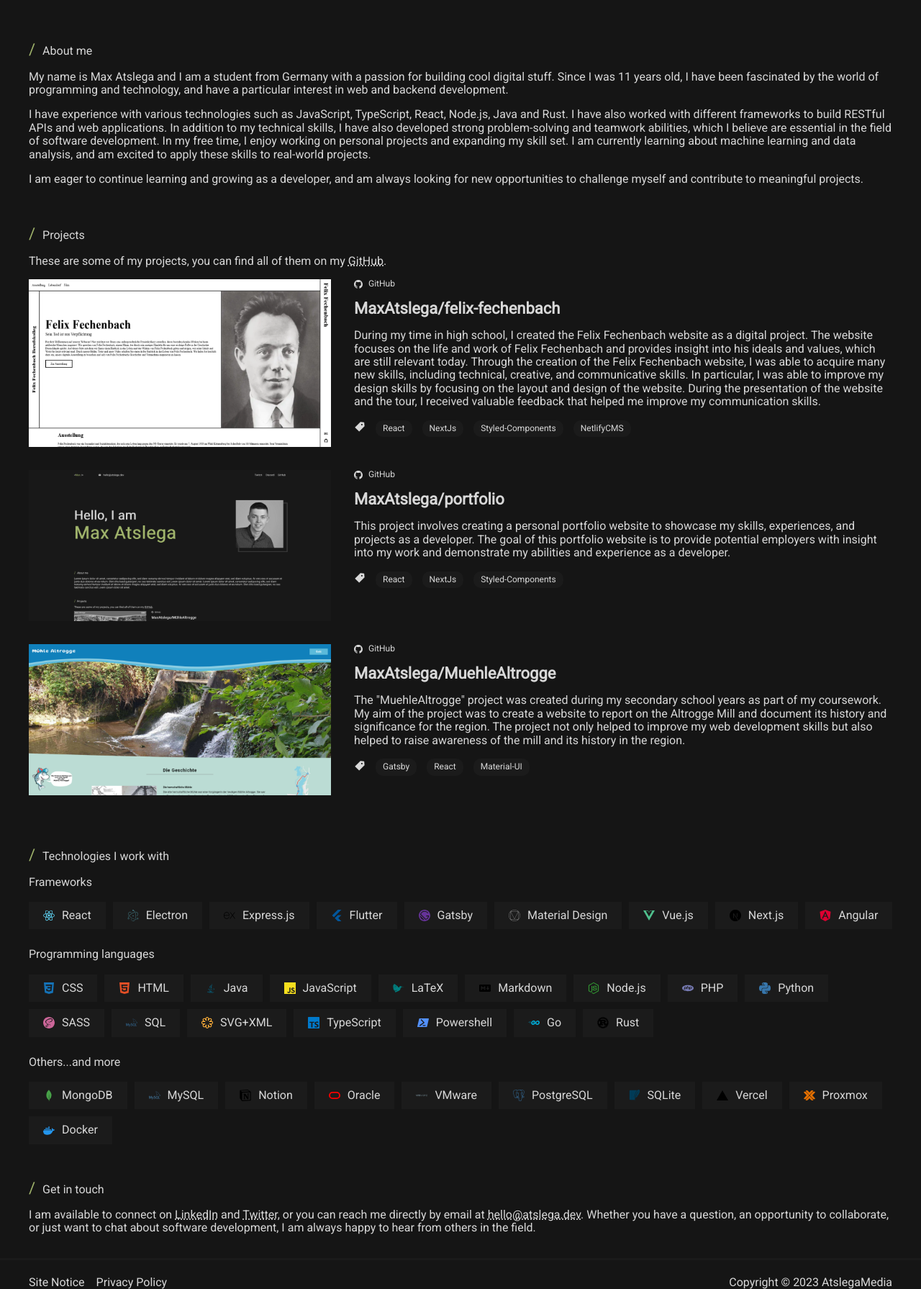
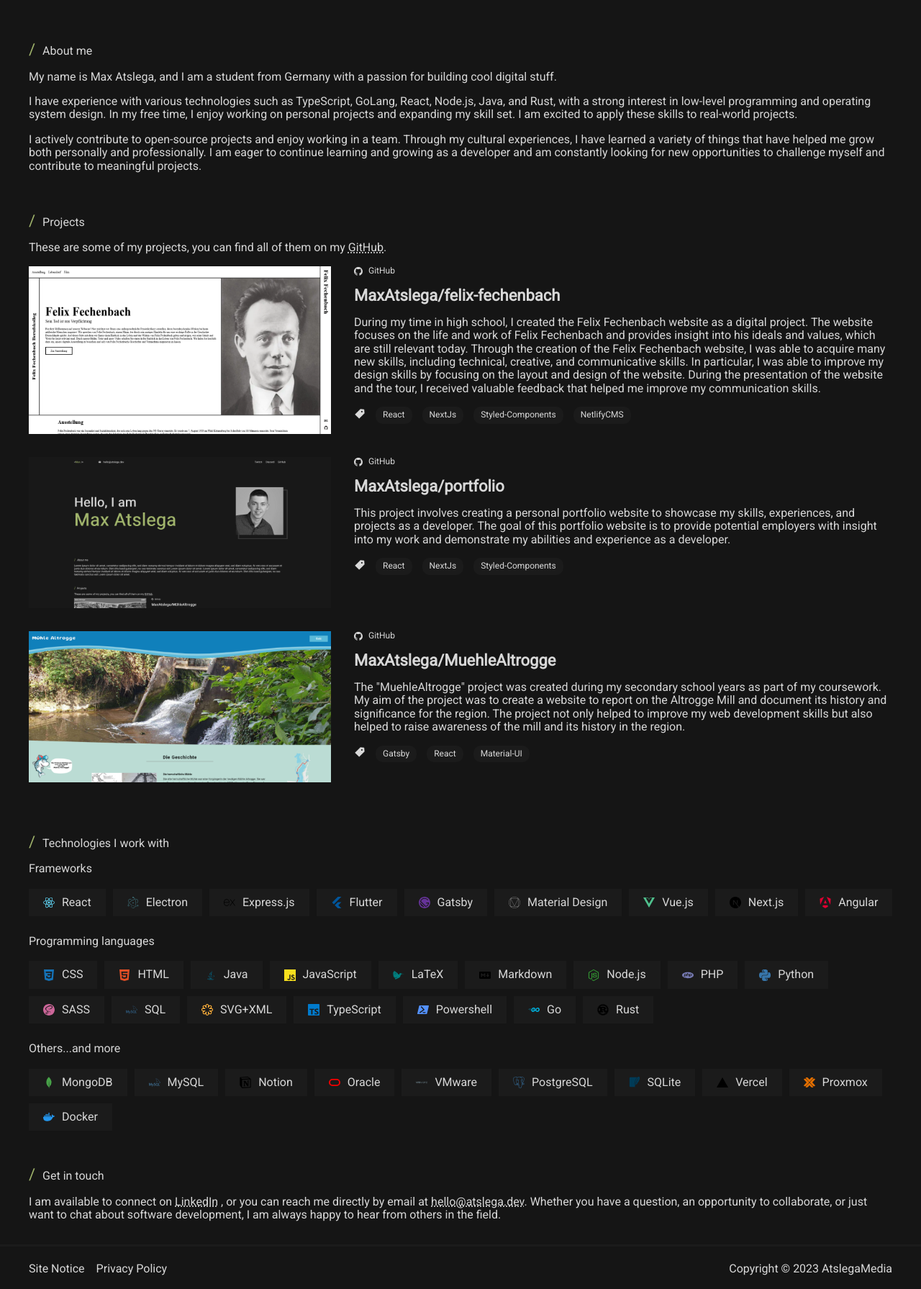
Before and after one commit to MaxAtslega/portfolio, a Next.js app: page / in a window 1280 px wide. Shown: the part 599-2390 px from the top of the page at 72% size. Built offline with nearby package versions, Linux system fonts and the light colour scheme.

Commit message:
chore: Update config and descriptions

```diff
--- a/next.config.js
+++ b/next.config.js
@@ -3,7 +3,7 @@
   output: 'standalone',
   swcMinify: true,
   compiler: {
-    styledComponents: { ssr: true, displayName: false },
+    styledComponents: true,
   },
 }
 
--- a/src/constants/soical.ts
+++ b/src/constants/soical.ts
@@ -2,8 +2,7 @@
   github: 'https://github.com/MaxAtslega',
   twitch: 'https://twitch.tv/MaxAtslega',
   discord: 'https://discord.gg/3aY5zdbzBG',
-  linkedin: 'https://linkedin.com/in/max-atslega-598b2a250',
-  twitter: 'https://twitter.com/MaxAtslega',
+  linkedin: 'https://linkedin.com/in/maxatslega',
 }
 
 export default social
--- /dev/null
+++ b/src/lib/registry.tsx
@@ -0,0 +1,25 @@
+'use client'
+
+import React, { useState } from 'react'
+import { useServerInsertedHTML } from 'next/navigation'
+import { ServerStyleSheet, StyleSheetManager } from 'styled-components'
+
+export default function StyledComponentsRegistry({ children, }: { children: React.ReactNode }) {
+  // Only create stylesheet once with lazy initial state
+  // x-ref: https://reactjs.org/docs/hooks-reference.html#lazy-initial-state
+  const [styledComponentsStyleSheet] = useState(() => new ServerStyleSheet())
+
+  useServerInsertedHTML(() => {
+    const styles = styledComponentsStyleSheet.getStyleElement()
+    styledComponentsStyleSheet.instance.clearTag()
+    return <>{styles}</>
+  })
+
+  if (typeof window !== 'undefined') return <>{children}</>
+
+  return (
+    <StyleSheetManager sheet={styledComponentsStyleSheet.instance}>
+      {children}
+    </StyleSheetManager>
+  )
+}
--- a/src/pages/_app.tsx
+++ b/src/pages/_app.tsx
@@ -5,9 +5,11 @@
 import { theme } from '@/constants/theme'
 import { ThemeProvider } from 'styled-components'
 import Layout from '@/components/Layout'
+import StyledComponentsRegistry from '@/lib/registry'
 
 export default function App({ Component, pageProps }: AppProps) {
   return (
+    <StyledComponentsRegistry>
       <ThemeProvider theme={theme}>
         <GlobalStyle />
         <SEO title="Start" />
@@ -15,5 +17,6 @@
           <Component {...pageProps} />
         </Layout>
       </ThemeProvider>
+    </StyledComponentsRegistry>
   )
 }
--- a/src/pages/index.tsx
+++ b/src/pages/index.tsx
@@ -12,21 +12,13 @@
       <Hero />
       <Section id={'about_me'} title={'About me'}>
         <p>
-          My name is Max Atslega and I am a student from Germany with a passion for building cool digital stuff. Since I
-          was 11 years old, I have been fascinated by the world of programming and technology, and have a particular
-          interest in web and backend development.
+          My name is Max Atslega, and I am a student from Germany with a passion for building cool digital stuff.
         </p>
         <p>
-          I have experience with various technologies such as JavaScript, TypeScript, React, Node.js, Java and Rust. I
-          have also worked with different frameworks to build RESTful APIs and web applications. In addition to my
-          technical skills, I have also developed strong problem-solving and teamwork abilities, which I believe are
-          essential in the field of software development. In my free time, I enjoy working on personal projects and
-          expanding my skill set. I am currently learning about machine learning and data analysis, and am excited to
-          apply these skills to real-world projects.
+          I have experience with various technologies such as TypeScript, GoLang, React, Node.js, Java, and Rust, with a strong interest in low-level programming and operating system design. In my free time, I enjoy working on personal projects and expanding my skill set. I am excited to apply these skills to real-world projects.
         </p>
         <p>
-          I am eager to continue learning and growing as a developer, and am always looking for new opportunities to
-          challenge myself and contribute to meaningful projects.
+          I actively contribute to open-source projects and enjoy working in a team. Through my cultural experiences, I have learned a variety of things that have helped me grow both personally and professionally. I am eager to continue learning and growing as a developer and am constantly looking for new opportunities to challenge myself and contribute to meaningful projects.
         </p>
       </Section>
 
@@ -60,10 +52,6 @@
           <NLink style={{ textDecoration: 'underline dotted' }} href={social.linkedin}>
             LinkedIn
           </NLink>{' '}
-          and{' '}
-          <NLink style={{ textDecoration: 'underline dotted' }} href={social.twitter}>
-            Twitter
-          </NLink>
           , or you can reach me directly by email at{' '}
           <NLink style={{ textDecoration: 'underline dotted' }} href={'mailto:hello@atslega.dev'}>
             hello@atslega.dev
```
Also changed, not shown: eslint.config.mjs (added, +12 -0 lines), package.json (+21 -20 lines), .eslintrc.json (deleted), 1 other file (tests, documents, lock files or other folders). Lines whose indentation alone changed are shown as unchanged.
